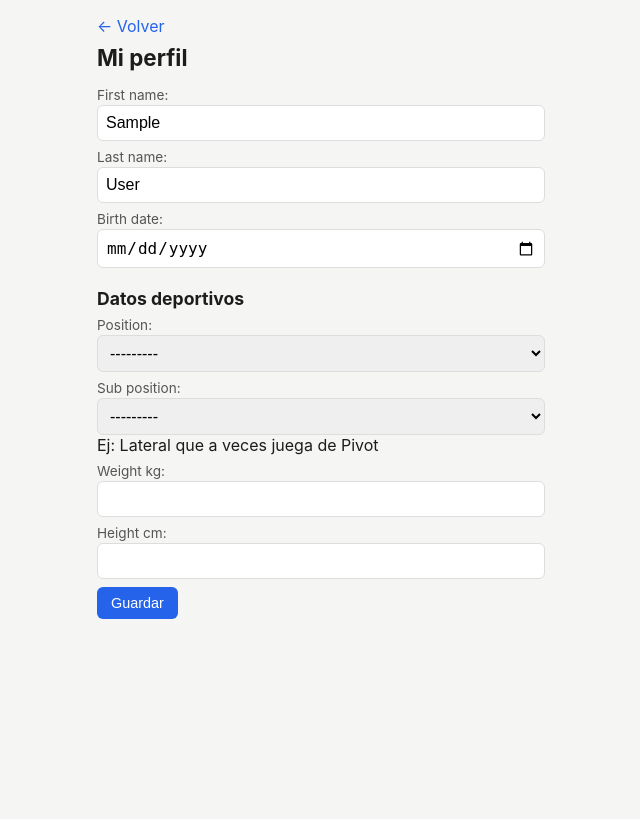
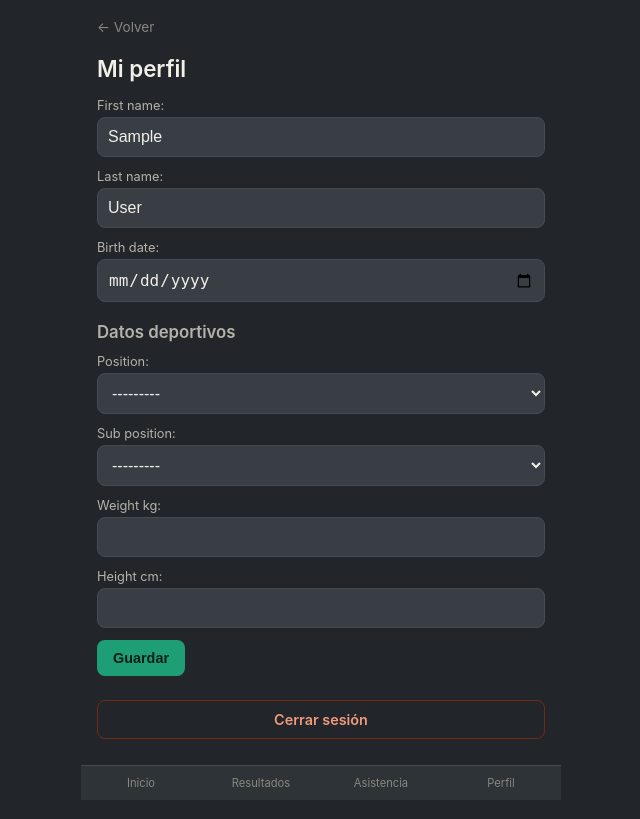
Before and after one commit to PabloMarinUrtiaga/App_Entrenamiento, a Django app: page /profile/ in a window 1280 px wide. Shown: the whole page, without its empty margins (319-959 px from the left). Before the commit the page ends 619 px from the top, so only its background shows below. Run offline with Django 5.2, Linux system fonts and the light colour scheme; the visitor is signed in with stand-in values (Sample User, id 1); data comes from the database, SQL or seed files in the repository.

Commit message:
Mod: Estilo cambiado

```diff
--- a/config/settings.py
+++ b/config/settings.py
@@ -40,6 +40,8 @@ INSTALLED_APPS = [
     'django.contrib.staticfiles',
     "django.contrib.sites",  # requerido por allauth
 
+    "frontend",
+
     # Terceros
     "rest_framework",
     "rest_framework.authtoken",
@@ -57,7 +59,6 @@ INSTALLED_APPS = [
     "routines",
     "attendance",
     "results",
-    "frontend",
 ]
 
 SITE_ID = 1
@@ -190,3 +191,5 @@ SOCIALACCOUNT_AUTO_SIGNUP = True
 #IMAGENES
 MEDIA_URL = "/media/"
 MEDIA_ROOT = BASE_DIR / "media"
+
+ACCOUNT_LOGOUT_ON_GET = True
--- a/frontend/static/frontend/style.css
+++ b/frontend/static/frontend/style.css
@@ -1,60 +1,113 @@
 * { box-sizing: border-box; }
+
+:root {
+    --bg-page: #22262A;
+    --bg-surface: #2E3338;
+    --bg-surface-alt: #383E44;
+    --border: #454B52;
+    --text-primary: #F1EFE8;
+    --text-secondary: #B4B2A9;
+    --text-muted: #888780;
+    --accent: #1D9E75;
+    --accent-hover: #0F6E56;
+    --accent-bg: #0B3E32;
+    --accent-text: #5DCAA5;
+    --danger-bg: #4A1B0C;
+    --danger-text: #F0997B;
+}
 
 body {
     font-family: -apple-system, system-ui, sans-serif;
     max-width: 480px;
     margin: 0 auto;
-    padding: 16px;
-    background: #f5f5f4;
-    color: #1c1c1a;
+    padding: 16px 16px 80px;
+    background: var(--bg-page);
+    color: var(--text-primary);
 }
 
-h1 { font-size: 1.4rem; margin: 8px 0 16px; }
-h2 { font-size: 1.1rem; margin: 20px 0 8px; }
-h3 { font-size: 1rem; margin: 16px 0 8px; }
+h1 { font-size: 1.4rem; margin: 8px 0 16px; font-weight: 600; }
+h2 { font-size: 1.05rem; margin: 20px 0 10px; color: var(--text-secondary); font-weight: 600; }
+h3 { font-size: 0.95rem; margin: 16px 0 8px; }
 
-a { color: #2563eb; text-decoration: none; }
+a { color: var(--accent-text); text-decoration: none; }
 a:hover { text-decoration: underline; }
 
-.back-link { display: inline-block; margin-bottom: 12px; font-size: 0.9rem; }
+.back-link { display: inline-block; margin-bottom: 12px; font-size: 0.85rem; color: var(--text-muted); }
 
 ul { list-style: none; padding: 0; margin: 0; }
 
 li {
-    background: white;
-    border-radius: 8px;
-    padding: 10px 12px;
-    margin-bottom: 6px;
+    background: var(--bg-surface);
+    border: 1px solid var(--border);
+    border-radius: 10px;
+    padding: 12px 14px;
+    margin-bottom: 8px;
     display: flex;
     justify-content: space-between;
     align-items: center;
 }
 
 form { margin: 12px 0; }
+form p { margin: 12px 0; }
 
-form p { margin: 8px 0; }
-
-label { font-size: 0.85rem; color: #555; display: block; margin-bottom: 2px; }
+label { font-size: 0.8rem; color: var(--text-secondary); display: block; margin-bottom: 4px; }
 
 input, select, textarea {
     width: 100%;
-    padding: 8px;
-    border: 1px solid #ddd;
-    border-radius: 6px;
+    padding: 10px;
+    background: var(--bg-surface-alt);
+    border: 1px solid var(--border);
+    border-radius: 8px;
+    color: var(--text-primary);
     font-size: 1rem;
 }
+input:focus, select:focus, textarea:focus {
+    outline: none;
+    border-color: var(--accent);
+}
 
-button {
-    background: #2563eb;
-    color: white;
+/* Botón primario: una sola acción principal por pantalla */
+button, .btn-primary {
+    background: var(--accent);
+    color: #0B1F19;
     border: none;
-    padding: 8px 14px;
-    border-radius: 6px;
+    padding: 10px 16px;
+    border-radius: 8px;
     font-size: 0.9rem;
+    font-weight: 600;
     cursor: pointer;
 }
+button:hover, .btn-primary:hover { background: var(--accent-hover); color: white; }
 
-button:hover { background: #1d4ed8; }
+/* Botón secundario: acciones de menor jerarquía */
+.btn-secondary {
+    background: transparent;
+    color: var(--text-primary);
+    border: 1px solid var(--border);
+    padding: 9px 16px;
+    border-radius: 8px;
+    font-size: 0.9rem;
+}
+
+/* Badges de estado — asistencia, aprobación pendiente */
+.badge {
+    font-size: 0.75rem;
+    font-weight: 600;
+    padding: 4px 10px;
+    border-radius: 100px;
+}
+.badge-success { background: var(--accent-bg); color: var(--accent-text); }
+.badge-warning { background: #422C09; color: #EF9F27; }
+
+.banner {
+    background: var(--bg-surface-alt);
+    border-left: 3px solid var(--accent);
+    border-radius: 8px;
+    padding: 12px 14px;
+    margin-bottom: 16px;
+    font-size: 0.9rem;
+    color: var(--text-secondary);
+}
 
 .dashboard-links {
     display: flex;
@@ -62,12 +115,47 @@ button:hover { background: #1d4ed8; }
     gap: 8px;
     margin-top: 16px;
 }
+.dashboard-links a {
+    background: var(--bg-surface);
+    border: 1px solid var(--border);
+    padding: 14px;
+    border-radius: 10px;
+    text-align: center;
+    color: var(--text-primary);
+    font-weight: 500;
+}
+.dashboard-links a:hover { border-color: var(--accent); text-decoration: none; }
 
-.dashboard-links a {
-    background: white;
-    padding: 12px;
+/* Navegación inferior fija — la app se usa parada, con el celular en mano */
+.bottom-nav {
+    position: fixed;
+    bottom: 0; left: 0; right: 0;
+    background: var(--bg-surface);
+    border-top: 1px solid var(--border);
+    display: flex;
+    justify-content: space-around;
+    padding: 10px 0;
+    max-width: 480px;
+    margin: 0 auto;
+}
+.bottom-nav a {
+    color: var(--text-muted);
+    font-size: 0.7rem;
+    text-align: center;
+    flex: 1;
+}
+.bottom-nav a.active { color: var(--accent-text); }
+
+.btn-danger {
+    background: transparent;
+    color: var(--danger-text);
+    border: 1px solid #712B13;
+    padding: 10px 16px;
     border-radius: 8px;
-    text-align: center;
+    font-size: 0.9rem;
+    font-weight: 600;
+    width: 100%;
+    margin-top: 24px;
+    cursor: pointer;
 }
-
-.status-ok { color: #16a34a; font-weight: 600; }
+.btn-danger:hover { background: var(--danger-bg); }
--- a/frontend/templates/frontend/base.html
+++ b/frontend/templates/frontend/base.html
@@ -11,5 +11,21 @@
 </head>
 <body>
     {% block content %}{% endblock %}
+
+    {% if user.is_authenticated %}
+<nav class="bottom-nav">
+    {% if user.role == "coach" %}
+        <a href="{% url 'coach-dashboard' %}">Deportistas</a>
+        <a href="{% url 'exercise-management' %}">Ejercicios</a>
+        <a href="{% url 'routine-management' %}">Rutinas</a>
+        <a href="{% url 'attendance-register' %}">Asistencia</a>
+    {% else %}
+        <a href="{% url 'athlete-dashboard' %}">Inicio</a>
+        <a href="{% url 'my-results' %}">Resultados</a>
+        <a href="{% url 'mark-attendance' %}">Asistencia</a>
+    {% endif %}
+    <a href="{% url 'my-profile' %}">Perfil</a>
+</nav>
+{% endif %}
 </body>
 </html>
--- a/frontend/templates/frontend/my_profile.html
+++ b/frontend/templates/frontend/my_profile.html
@@ -1,7 +1,7 @@
 {% extends "frontend/base.html" %}
 {% block title %}Mi perfil{% endblock %}
 {% block content %}
-<a href="{% if request.user.role == 'coach' %}{% url 'coach-dashboard' %}{% else %}{% url 'athlete-dashboard' %}{% endif %}">&larr; Volver</a>
+<a href="{% if request.user.role == 'coach' %}{% url 'coach-dashboard' %}{% else %}{% url 'athlete-dashboard' %}{% endif %}" class="back-link">&larr; Volver</a>
 
 <h1>Mi perfil</h1>
 
@@ -14,4 +14,6 @@
     {% endif %}
     <button type="submit">Guardar</button>
 </form>
+
+<a href="{% url 'account_logout' %}" class="btn-danger" style="display:block; text-align:center; text-decoration:none;">Cerrar sesión</a>
 {% endblock %}
--- a/frontend/templates/frontend/partials/attendance_row.html
+++ b/frontend/templates/frontend/partials/attendance_row.html
@@ -1,7 +1,7 @@
 <li id="athlete-row-{{ athlete.user.id }}">
     {{ athlete.user.get_full_name|default:athlete.user.username }}
     {% if marked %}
-        <span class="status-ok">✅ Presente</span>
+        <span class="badge badge-success">Presente✅</span>
     {% else %}
         <button
             hx-post="{% url 'mark-attendance-htmx' athlete.user.id %}"
--- a/frontend/urls.py
+++ b/frontend/urls.py
@@ -3,7 +3,7 @@ from .views import (landing, coach_dashboard, athlete_dashboard,
                     athlete_detail, exercise_management,routine_management,
                     routine_detail, attendance_register, add_note,
                     register_result, my_notes,my_results,
-                    mark_attendance, my_profile, request_coach
+                    mark_attendance, my_profile, request_coach, mark_attendance_htmx
                     )
 
 urlpatterns = [
@@ -22,4 +22,5 @@ urlpatterns = [
     path("notes/mine/", my_notes, name="my-notes"),
     path("profile/", my_profile, name="my-profile"),
     path("request-coach/", request_coach, name="request-coach-page"),
+    path("coach/attendance/mark/<int:athlete_id>/", mark_attendance_htmx, name="mark-attendance-htmx"),
 ]
--- a/teams/models.py
+++ b/teams/models.py
@@ -30,7 +30,6 @@ class AthleteProfile(models.Model):
     )
     sub_position = models.CharField(
         max_length=20, choices=Position.choices, blank=True,
-        help_text="Ej: Lateral que a veces juega de Pivot",
     )
 
     weight_kg = models.DecimalField(
```
Also changed, not shown: frontend/templates/accounts/logout.html (added, +9 -0 lines), frontend/templates/frontend/athlete_dashboard.html (+8 -9 lines), frontend/templates/frontend/coach_dashboard.html (+3 -5 lines).
